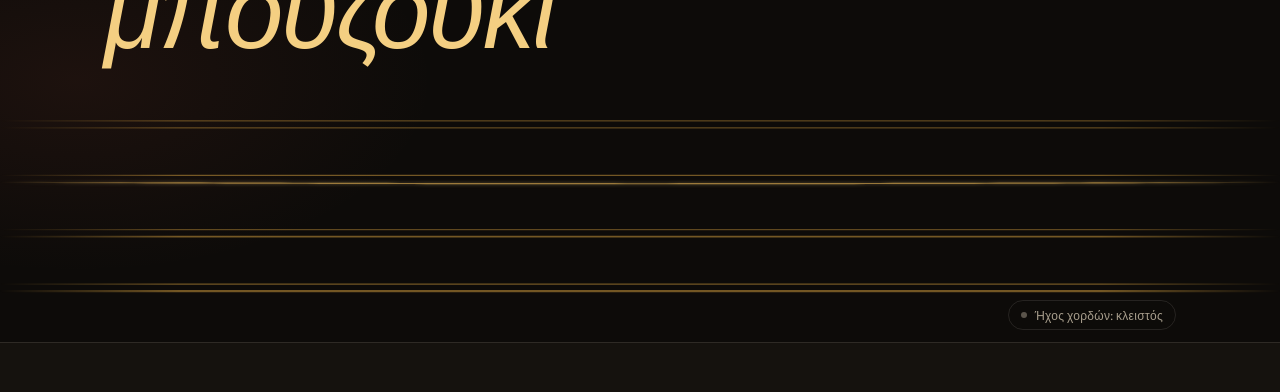
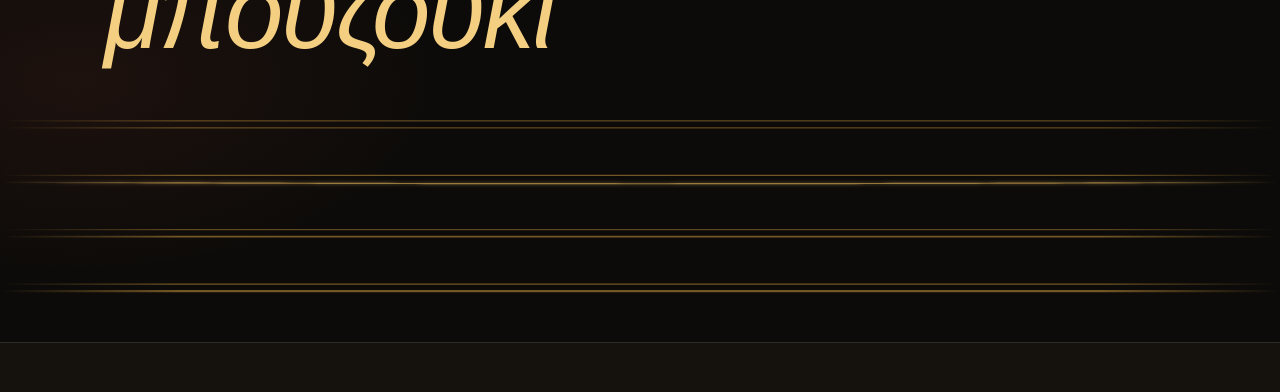
Before and after one commit to pkakelas/penies, a Next.js app in the folder web/: page / in a window 1280 px wide. Shown: the part 346-738 px from the top of the page. Built offline with nearby package versions, Linux system fonts and the light colour scheme; no server answers; the database is empty.

Commit message:
Remove the sound from the landing page's strings
The strings still vibrate under the pointer; the switch that made them ring
and the plucked-string synthesis behind it are gone.

Co-Authored-By: Claude Opus 5.5 <noreply@anthropic.com>

```diff
--- a/web/src/components/Landing.tsx
+++ b/web/src/components/Landing.tsx
@@ -24,7 +24,7 @@ export function Landing({ lang }: { lang: Lang }) {
             </h1>
           </div>
           <div className="mt-6 sm:mt-2">
-            <Strings soundOn={t.hero.soundOn} soundOff={t.hero.soundOff} />
+            <Strings />
           </div>
         </section>
 
--- a/web/src/components/Strings.tsx
+++ b/web/src/components/Strings.tsx
@@ -1,9 +1,10 @@
 "use client";
 
-import { useEffect, useRef, useState } from "react";
+import { useEffect, useRef } from "react";
 
 // The eight strings of a bouzouki as four pairs, highest on top, tuned
 // D-A-F-C. The two lower pairs are an octave apart, the two upper in unison.
+// `hz` only sets how fast a string swings on screen; there is no sound.
 const STRINGS = [
   { hz: 293.66, width: 1.0 },
   { hz: 293.66, width: 1.0 },
@@ -20,15 +21,9 @@ const SEGMENTS = 96;
 
 type Pluck = { at: number; x: number; amp: number };
 
-/**
- * Bouzouki strings across the page. Moving the pointer across a string
- * plucks it; with the sound switched on it also rings at its real pitch.
- */
-export function Strings({ soundOn, soundOff }: { soundOn: string; soundOff: string }) {
+/** Bouzouki strings across the page. Moving the pointer across a string makes it vibrate. */
+export function Strings() {
   const canvasRef = useRef<HTMLCanvasElement>(null);
-  const pluckRef = useRef<(index: number, x: number, amp: number, audible: boolean) => void>(() => {});
-  const audioRef = useRef<{ ctx: AudioContext; buffers: Map<number, AudioBuffer>; out: GainNode } | null>(null);
-  const [sound, setSound] = useState(false);
 
   useEffect(() => {
     const canvas = canvasRef.current!;
@@ -105,20 +100,10 @@ export function Strings({ soundOn, soundOff }: { soundOn: string; soundOff: stri
     observer.observe(canvas);
     resize();
 
-    const pluck = (i: number, x: number, amp: number, audible: boolean) => {
+    const pluck = (i: number, x: number, amp: number) => {
       plucks[i] = { at: performance.now(), x: Math.min(0.94, Math.max(0.06, x)), amp };
       wake();
-      const audio = audioRef.current;
-      if (audible && audio) {
-        const source = audio.ctx.createBufferSource();
-        const level = audio.ctx.createGain();
-        source.buffer = audio.buffers.get(STRINGS[i].hz)!;
-        level.gain.value = Math.min(1, amp / 14) * 0.6;
-        source.connect(level).connect(audio.out);
-        source.start();
-      }
     };
-    pluckRef.current = pluck;
 
     // Pluck every string the pointer crossed since its last position.
     let lastY: number | null = null;
@@ -132,7 +117,7 @@ export function Strings({ soundOn, soundOff }: { soundOn: string; soundOff: stri
         const strength = Math.min(16, Math.max(5, Math.abs(y - lastY) * 0.7));
         STRINGS.forEach((_, i) => {
           const at = stringY(i);
-          if (at >= from && at < to) pluck(i, (event.clientX - box.left) / box.width, calm ? 0 : strength, true);
+          if (at >= from && at < to) pluck(i, (event.clientX - box.left) / box.width, calm ? 0 : strength);
         });
       }
       lastY = inside ? y : null;
@@ -146,22 +131,22 @@ export function Strings({ soundOn, soundOff }: { soundOn: string; soundOff: stri
         if (Math.abs(stringY(i) - y) < Math.abs(stringY(nearest) - y)) nearest = i;
       });
       if (Math.abs(stringY(nearest) - y) < 24) {
-        pluck(nearest, (event.clientX - box.left) / box.width, calm ? 0 : 12, true);
+        pluck(nearest, (event.clientX - box.left) / box.width, calm ? 0 : 12);
       }
     };
     window.addEventListener("pointermove", onMove);
     canvas.addEventListener("pointerdown", onDown);
 
-    // A silent strum on arrival, then the odd soft pluck, so the strings look alive.
+    // A strum on arrival, then the odd soft pluck, so the strings look alive.
     const timers: number[] = [];
     if (!calm) {
       STRINGS.forEach((_, i) => {
-        timers.push(window.setTimeout(() => pluck(i, 0.72, 9, false), 700 + i * 70));
+        timers.push(window.setTimeout(() => pluck(i, 0.72, 9), 700 + i * 70));
       });
       timers.push(
         window.setInterval(() => {
           if (document.visibilityState === "visible" && plucks.every((p) => p === null)) {
-            pluck(Math.floor(Math.random() * STRINGS.length), 0.2 + Math.random() * 0.6, 5, false);
+            pluck(Math.floor(Math.random() * STRINGS.length), 0.2 + Math.random() * 0.6, 5);
           }
         }, 5200),
       );
@@ -176,64 +161,10 @@ export function Strings({ soundOn, soundOff }: { soundOn: string; soundOff: stri
     };
   }, []);
 
-  useEffect(() => () => void audioRef.current?.ctx.close(), []);
-
-  const toggleSound = () => {
-    if (sound) {
-      void audioRef.current?.ctx.suspend();
-      setSound(false);
-      return;
-    }
-    if (!audioRef.current) {
-      const ctx = new AudioContext();
-      const out = ctx.createGain();
-      out.gain.value = 0.5;
-      out.connect(ctx.destination);
-      const buffers = new Map<number, AudioBuffer>();
-      for (const { hz } of STRINGS) if (!buffers.has(hz)) buffers.set(hz, pluckedString(ctx, hz));
-      audioRef.current = { ctx, buffers, out };
-    }
-    void audioRef.current.ctx.resume();
-    setSound(true);
-    // Answer the click with a strum.
-    STRINGS.forEach((_, i) => window.setTimeout(() => pluckRef.current(i, 0.7, 11, true), i * 55));
-  };
-
   return (
-    <div className="relative">
-      <canvas
-        ref={canvasRef}
-        className="block h-[34svh] min-h-52 w-full touch-pan-y [mask-image:linear-gradient(to_right,transparent,black_14%,black_86%,transparent)]"
-      />
-      <div className="pointer-events-none absolute inset-x-0 bottom-3 mx-auto flex max-w-6xl items-center px-6 text-xs tracking-wide text-sand sm:px-10">
-        <button
-          type="button"
-          onClick={toggleSound}
-          aria-pressed={sound}
-          className="pointer-events-auto ml-auto flex items-center gap-2 rounded-full border border-line px-3 py-1.5 transition-colors hover:border-brass hover:text-cream"
-        >
-          <span className={`h-1.5 w-1.5 rounded-full ${sound ? "bg-brass-bright" : "bg-sand/50"}`} />
-          {sound ? soundOn : soundOff}
-        </button>
-      </div>
-    </div>
+    <canvas
+      ref={canvasRef}
+      className="block h-[34svh] min-h-52 w-full touch-pan-y [mask-image:linear-gradient(to_right,transparent,black_14%,black_86%,transparent)]"
+    />
   );
 }
-
-/** A plucked steel string at `hz`, by Karplus-Strong synthesis. */
-function pluckedString(ctx: AudioContext, hz: number): AudioBuffer {
-  const rate = ctx.sampleRate;
-  const period = Math.round(rate / hz);
-  const buffer = ctx.createBuffer(1, Math.round(rate * 2.4), rate);
-  const out = buffer.getChannelData(0);
-  const ring = new Float32Array(period);
-  for (let i = 0; i < period; i++) ring[i] = Math.random() * 2 - 1;
-  let at = 0;
-  for (let i = 0; i < out.length; i++) {
-    const next = (at + 1) % period;
-    out[i] = ring[at];
-    ring[at] = (ring[at] + ring[next]) * 0.5 * 0.9965;
-    at = next;
-  }
-  return buffer;
-}
--- a/web/src/lib/i18n.ts
+++ b/web/src/lib/i18n.ts
@@ -50,8 +50,6 @@ const el = {
   hero: {
     title: "Backing tracks για",
     titleEm: "μπουζούκι",
-    soundOn: "Ήχος χορδών: ανοιχτός",
-    soundOff: "Ήχος χορδών: κλειστός",
   },
   songs: {
     title: "Τραγούδια",
@@ -178,8 +176,6 @@ const en: Dict = {
   hero: {
     title: "Backing tracks for",
     titleEm: "bouzouki",
-    soundOn: "String sound: on",
-    soundOff: "String sound: off",
   },
   songs: {
     title: "Songs",
```
Also changed, not shown: 1 other file (tests, documents, lock files or other folders).
